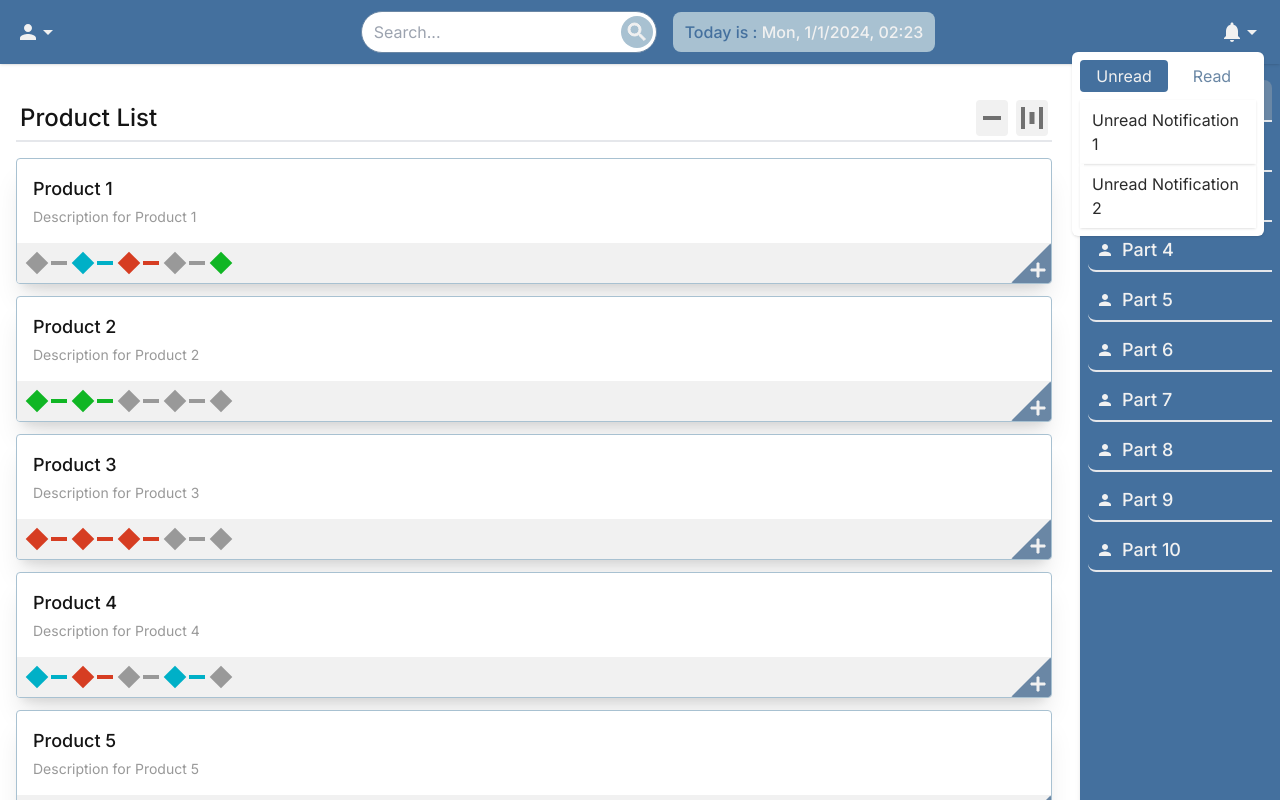
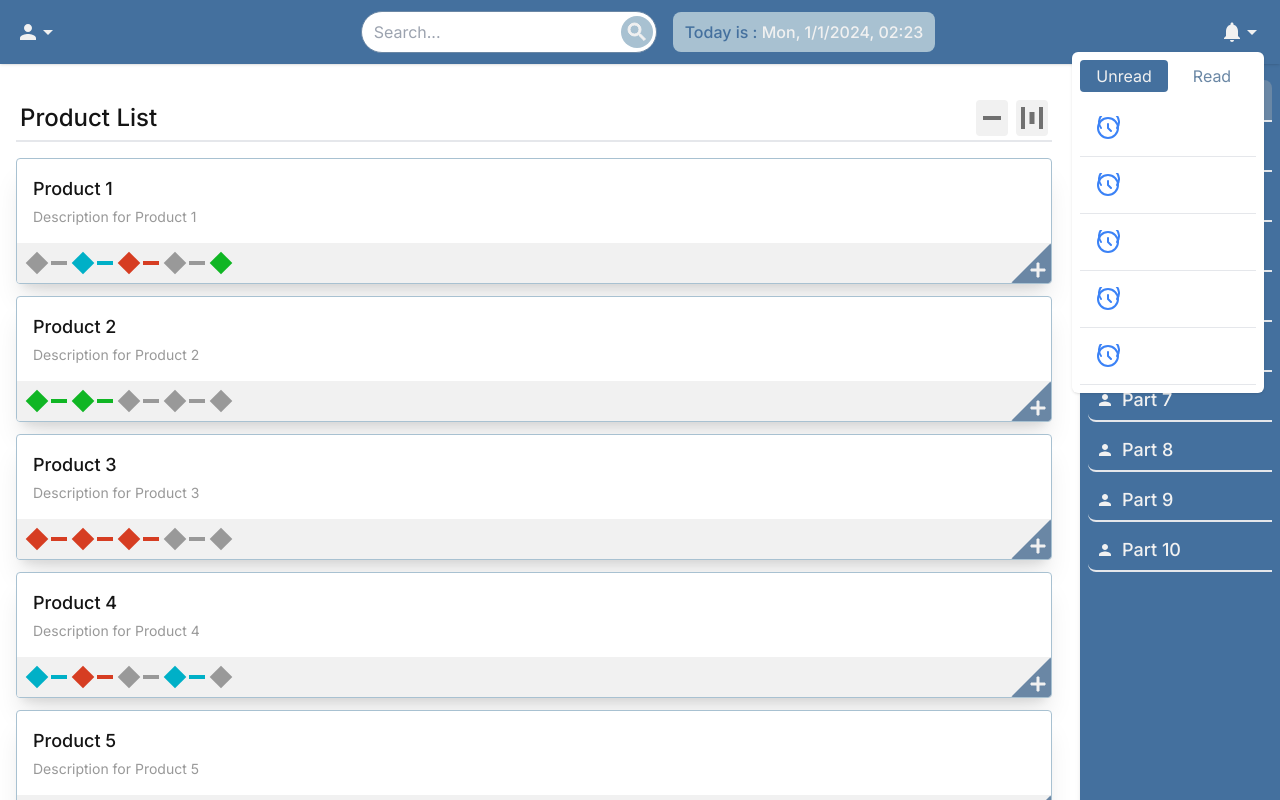
Before and after one commit to ART1377/Workflow-step-by-step, a Next.js app: page /part1 in a window 1280 px wide. Both pictures are taken after a click on the button 1242 px from the left and 32 px from the top of the page. Shown: the top 800 px of the page. Built offline with nearby package versions, Linux system fonts and the light colour scheme; data requests are answered from the project's data file.

Commit message:
notification part got splited from navbar

```diff
--- a/src/app/components/Navbar/Navbar.tsx
+++ b/src/app/components/Navbar/Navbar.tsx
@@ -1,6 +1,6 @@
 "use client";
 import React, { useContext, useEffect, useState } from "react";
-import style from './Navbar.module.css'
+import style from "./Navbar.module.css";
 import {
   MdPerson,
   MdNotifications,
@@ -9,6 +9,7 @@ import {
   MdSearch,
 } from "react-icons/md";
 import DropDownItem from "../DropDownItem/DropDownItem";
+import Notification from "../Notification/Notification";
 import Link from "next/link";
 import { AuthContext } from "@/app/context/AuthContext";
 import { useRouter } from "next/navigation";
@@ -19,28 +20,15 @@ const Navbar = () => {
   const authCtx = useContext(AuthContext);
 
   const [isProfileOpen, setIsProfileOpen] = useState(false);
-  const [isNotificationsOpen, setIsNotificationsOpen] = useState(false);
 
   const handleSearchInputChange = (e: React.ChangeEvent<HTMLInputElement>) => {
     setSearchInput(e.target.value);
   };
 
-  const toggleNotifications = () => {
-    setIsNotificationsOpen(!isNotificationsOpen);
-    setIsProfileOpen(false);
+  const toggleProfile = () => {
+    setIsProfileOpen(!isProfileOpen);
   };
 
-  const toggleProfile = () => {
-    setIsProfileOpen(!isProfileOpen);
-    setIsNotificationsOpen(false);
-  };
-
-  // Set active tab
-  const [activeTab, setActiveTab] = useState("unread");
-
-  const handleTabChange = (tab: string) => {
-    setActiveTab(tab);
-  };
 
   // Set current date
   const [currentDate, setCurrentDate] = useState("");
@@ -112,7 +100,9 @@ const Navbar = () => {
   // };
 
   return (
-    <nav className={`bg-primary-dark shadow p-4 sticky top-0 z-10 h-[64px] flex border-none`}>
+    <nav
+      className={`bg-primary-dark shadow p-4 sticky top-0 z-10 h-[64px] flex border-none`}
+    >
       <div className="flex justify-between items-center w-full">
         {/* Profile Icon */}
         <div className="relative mr-4">
@@ -150,7 +140,7 @@ const Navbar = () => {
               // onClick={handleSearchClick}
               className={`${style.searchIcon} bg-primary-light absolute transform -translate-y-1/2 top-1/2 right-1 rounded-full h-8 w-8 flex justify-center items-center cursor-pointer`}
             >
-              <MdSearch strokeWidth='1' className="text-2xl text-light" />
+              <MdSearch strokeWidth="1" className="text-2xl text-light" />
             </div>
             <input
               type="text"
@@ -172,68 +162,7 @@ const Navbar = () => {
         {/* Icons */}
         <div className="flex items-center">
           {/* Notification Icon */}
-          <div className="relative">
-            <button
-              onClick={toggleNotifications}
-              className="text-light flex items-end"
-            >
-
-
-              {/* Notification */}
-              <MdNotifications className="text-light text-2xl" />
-              <MdArrowDropDown className="text-light text-2xl -ms-1" />
-            </button>
-            {isNotificationsOpen && (
-              <div className="absolute right-0 mt-2 w-48 bg-white p-2 rounded-md shadow">
-
-                {/* Notification Tabs */}
-                <div className="flex mb-2">
-                  <button
-                    className={`w-1/2 py-1 text-center text-light rounded-radius-main ${
-                      activeTab === "unread"
-                        ? "bg-primary-dark"
-                        : "text-primary-main"
-                    }`}
-                    onClick={() => handleTabChange("unread")}
-                  >
-                    Unread
-                  </button>
-                  <button
-                    className={`w-1/2 py-1 text-center text-light rounded-radius-main ${
-                      activeTab === "read"
-                        ? "bg-primary-dark"
-                        : "text-primary-main"
-                    }`}
-                    onClick={() => handleTabChange("read")}
-                  >
-                    Read
-                  </button>
-                </div>
-
-                {/* Notification dropdown content */}
-                {activeTab === "unread" && (
-                  <>
-                    <DropDownItem>
-                      <p>Unread Notification 1</p>
-                    </DropDownItem>
-                    <DropDownItem>
-                      <p>Unread Notification 2</p>
-                    </DropDownItem>
-                  </>
-                )}
-                {activeTab === "read" && (
-                  <>
-                    <DropDownItem>
-                      <p>Read Notification 1</p>
-                    </DropDownItem>
-                    <DropDownItem>
-                      <p>Read Notification 2</p>
-                    </DropDownItem>
-                  </>
-                )}
-              </div>
-            )}
-          </div>
+          <Notification />
         </div>
       </div>
     </nav>
--- /dev/null
+++ b/src/app/components/Notification/Notification.tsx
@@ -0,0 +1,110 @@
+import React, { useEffect, useState } from "react";
+import DropDownItem from "../DropDownItem/DropDownItem";
+import { MdNotifications, MdArrowDropDown } from "react-icons/md";
+import {
+  fetchNotifications,
+  markAsRead,
+} from "../../redux/slices/notificationSlice";
+import { useAppDispatch, useAppSelector } from "@/app/redux/hooks/hooks";
+import { Notification } from "../../../../next-type-d";
+import NotificationItem from "../NotificationItem/NotificationItem";
+
+const Notification = () => {
+  const dispatch = useAppDispatch();
+  const notifications = useAppSelector(
+    (state) => state.notifications.notifications
+  );
+  const status = useAppSelector((state) => state.notifications.status);
+
+  const [isNotificationsOpen, setIsNotificationsOpen] = useState(false);
+  const [activeTab, setActiveTab] = useState("unread");
+
+  const toggleNotifications = () => {
+    setIsNotificationsOpen(!isNotificationsOpen);
+  };
+
+  const handleTabChange = (tab: string) => {
+    setActiveTab(tab);
+  };
+
+  useEffect(() => {
+    dispatch(fetchNotifications());
+  }, [dispatch]);
+
+  const handleMarkAsRead = (notificationId: string) => {
+    dispatch(markAsRead(notificationId));
+  };
+
+  const filteredNotifications =
+    activeTab === "unread"
+      ? notifications.filter((notification) => !notification.read)
+      : notifications.filter((notification) => notification.read);
+
+  return (
+    <div className={`relative`}>
+      <button
+        onClick={toggleNotifications}
+        className="text-light flex items-end"
+      >
+        <MdNotifications className="text-light text-2xl" />
+        <MdArrowDropDown className="text-light text-2xl -ms-1" />
+      </button>
+      {isNotificationsOpen && (
+        <div
+          className={`absolute right-0 mt-2 w-48 bg-white p-2 rounded-md shadow ${
+            isNotificationsOpen && "block"
+          }`}
+        >
+          {/* Notification Tabs */}
+          <div className="flex mb-2">
+            <button
+              className={`w-1/2 py-1 text-center text-light rounded-radius-main ${
+                activeTab === "unread" ? "bg-primary-dark" : "text-primary-main"
+              }`}
+              onClick={() => handleTabChange("unread")}
+            >
+              Unread
+            </button>
+            <button
+              className={`w-1/2 py-1 text-center text-light rounded-radius-main ${
+                activeTab === "read" ? "bg-primary-dark" : "text-primary-main"
+              }`}
+              onClick={() => handleTabChange("read")}
+            >
+              Read
+            </button>
+          </div>
+
+          {/* Notification dropdown content */}
+          {filteredNotifications?.map((notification: Notification) => {
+            return (
+              <NotificationItem
+                key={notification.id}
+                notification={notification}
+              />
+            );
+          })}
+        </div>
+      )}
+    </div>
+  );
+};
+
+export default Notification;
+
+// import React from 'react'
+// import { Notification } from '../../../../../next-type-d';
+
+// type Props = {
+//     notification:Notification;
+// }
+
+// const NotificationItem = ({notification}: Props) => {
+//   return (
+//     <>
+
+//     </>
+//   )
+// }
+
+// export default NotificationItem
--- a/src/app/redux/slices/notificationSlice.tsx
+++ b/src/app/redux/slices/notificationSlice.tsx
@@ -0,0 +1,69 @@
+import { createSlice, createAsyncThunk, PayloadAction } from "@reduxjs/toolkit";
+import { Notification, Notifications } from "../../../../next-type-d";
+import axios from "axios";
+
+const API_URL = "http://127.0.0.1:3500"; // Adjust the API URL based on your prot
+
+export interface NotificationsState {
+  notifications: Notification[];
+  status: "idle" | "loading" | "succeeded" | "failed";
+  error: null | string;
+}
+
+const initialState: NotificationsState = {
+  notifications: [],
+  status: "idle",
+  error: null,
+};
+
+export const fetchNotifications = createAsyncThunk(
+  "notifications/fetchNotifications",
+  async () => {
+    const response = await axios.get(`${API_URL}/notifications`);
+    return response.data;
+  }
+);
+
+export const markAsRead = createAsyncThunk(
+  "notifications/markAsRead",
+  async (notificationId: string) => {
+    const response = await axios.put(
+      `${API_URL}/notifications/${notificationId}`
+    );
+    return response.data;
+  }
+);
+
+const notificationsSlice = createSlice({
+  name: "notifications",
+  initialState,
+  reducers: {},
+  extraReducers(builder) {
+    builder
+      .addCase(fetchNotifications.pending, (state) => {
+        state.status = "loading";
+      })
+      .addCase(fetchNotifications.fulfilled, (state, action) => {
+        state.status = "succeeded";
+        state.notifications = action.payload;
+      })
+      .addCase(fetchNotifications.rejected, (state, action) => {
+        state.status = "failed";
+        state.error = action.error.message || "Failed to fetch notifications";
+      })
+      .addCase(markAsRead.fulfilled, (state, action) => {
+        const index = state.notifications.findIndex(
+          (n) => n.id === action.payload
+        );
+        const notification = state.notifications.find(
+          (n: Notification) => n.id === action.payload
+        );
+
+        if (index !== -1) {
+          state.notifications[index] = { ...notification!, read: true };
+        }
+      });
+  },
+});
+
+export default notificationsSlice.reducer;
--- a/src/app/redux/slices/productSlice.tsx
+++ b/src/app/redux/slices/productSlice.tsx
@@ -3,7 +3,7 @@ import axios from "axios";
 // import { RootState } from '../store';
 import { Product, Step } from "../../../../next-type-d";
 
-const API_URL = "http://127.0.0.1:3500";
+const API_URL = 'http://127.0.0.1:3500'; // Adjust the API URL based on your prot
 
 export interface InitialStateType {
   products: Product[];
--- a/src/app/redux/store.ts
+++ b/src/app/redux/store.ts
@@ -1,9 +1,11 @@
 import { configureStore } from "@reduxjs/toolkit";
 import productReducer from "./slices/productSlice";
+import notificationsReducer from "./slices/notificationSlice";
 
 export const store = configureStore({
   reducer: {
     product: productReducer,
+    notifications: notificationsReducer,
   },
 });
 
```
